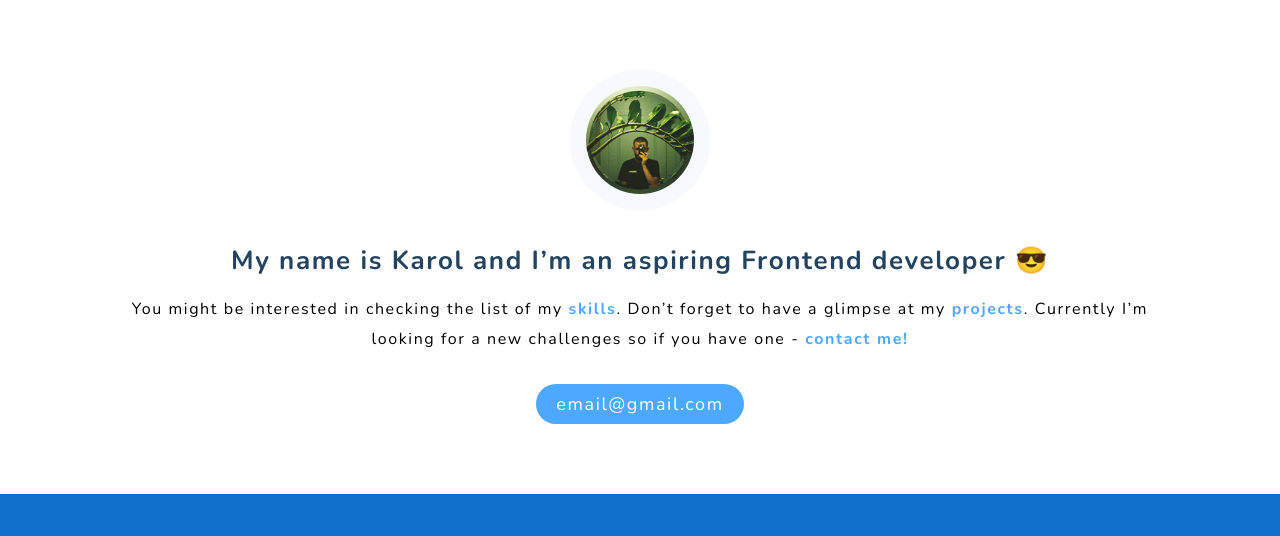
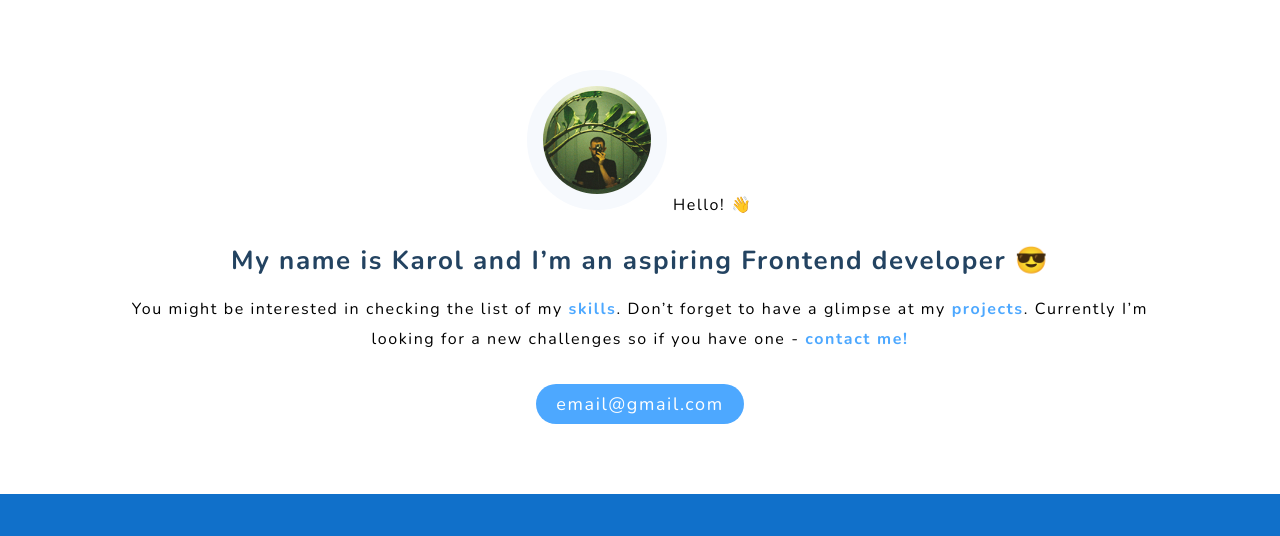
Before and after one commit to karolryska/wtf-portfolio, a website built with webpack: page src/pages/index.html in a window 1280 px wide. Shown: the top 536 px of the page. Built offline with nearby package versions, Linux system fonts and the light colour scheme; no server answers.

Commit message:
Add greeting cloud

```diff
--- a/src/pages/index.html
+++ b/src/pages/index.html
@@ -72,6 +72,7 @@
     <section class="hello">
       <div class="hello__photo-wrapper">
         <img class="hello__photo" src="/src/assets/img/karol.jpg" alt="">
+        <span class="hello__greeting">Hello! <span class="hand">👋</span></span>
       </div>
       <div class="hello__wrapper">
         <h1 class="hello__title">My name is Karol and I’m an aspiring Frontend developer 😎 </h1>
```
